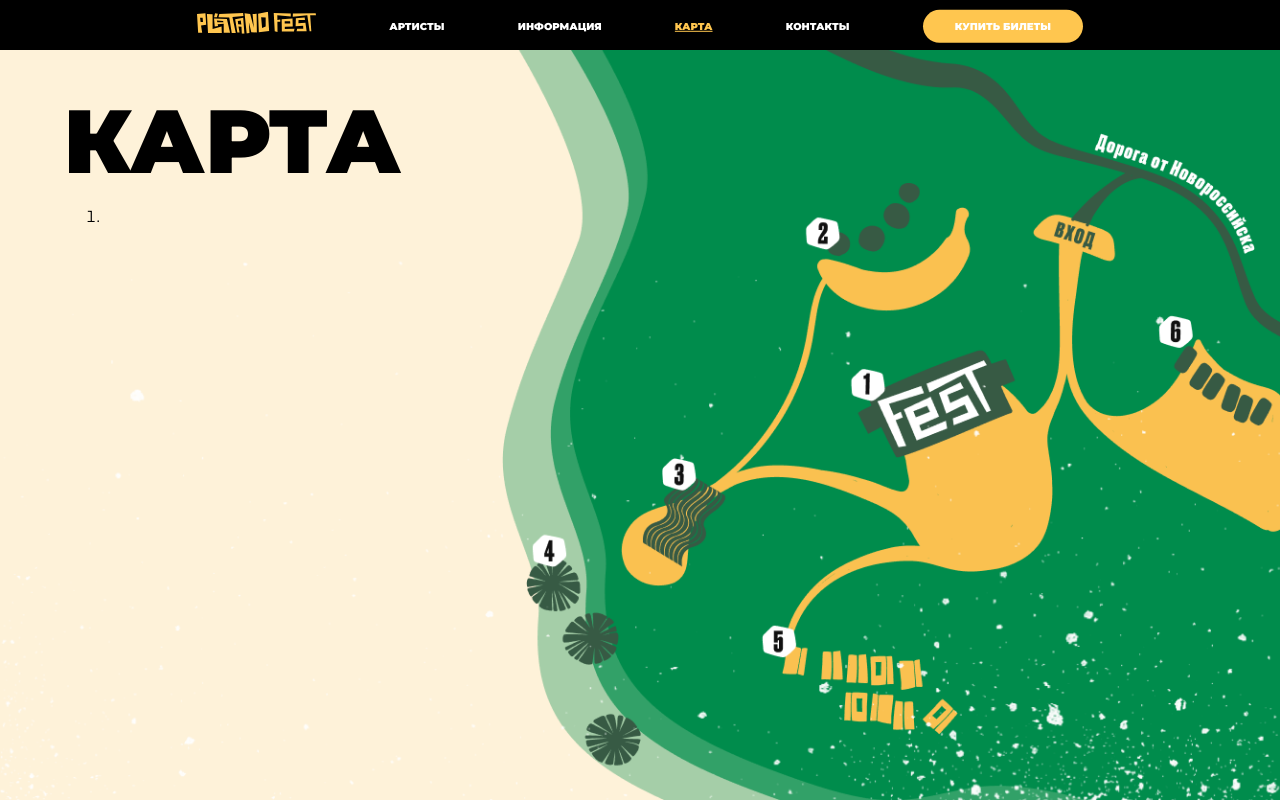
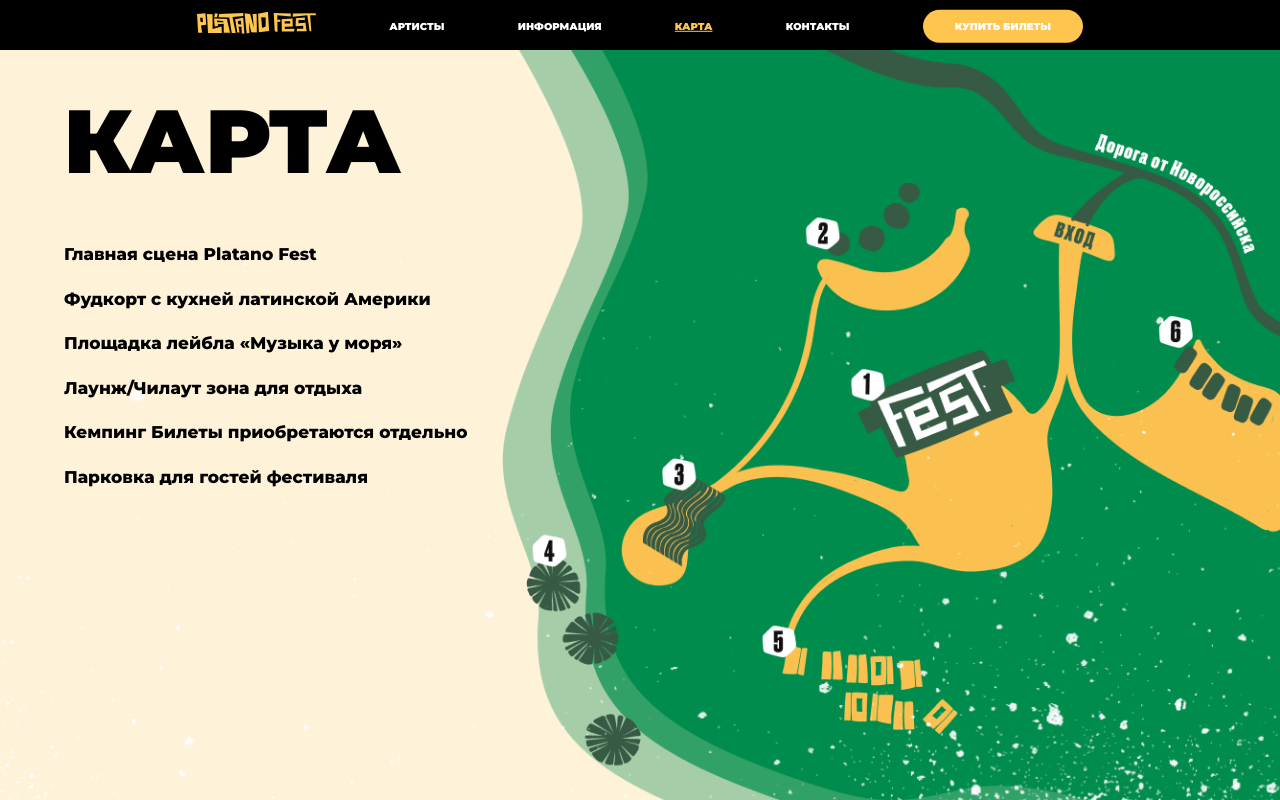
Before and after one commit to BoikoAnastasiia/Platano-Fest, a React (Create React App) app: page /map in a window 1280 px wide. Built offline with nearby package versions, Linux system fonts and the light colour scheme.

Commit message:
error in exact

```diff
--- a/src/Views/Map/Map.jsx
+++ b/src/Views/Map/Map.jsx
@@ -2,8 +2,11 @@ import AppBar from '../../Сomponents/AppBar';
 import MainContainer from '../../Сomponents/MainContainer';
 import Header from '../../Сomponents/Header';
 import map from './images/map.png';
+import './Map.scss';
 
 export default function Map() {
+  let number = 0;
+
   return (
     <div
       style={{
@@ -16,9 +19,28 @@ export default function Map() {
       <AppBar />
       <MainContainer>
         <Header text="карта" />
-        <ol>
-          <li className="map-list-item"></li>
-        </ol>
+        <ul className="map-list">
+          <li
+            className="map-list-item"
+            style={{
+              fontSize: '17px',
+              '&::before': {
+                content: `${number++}`,
+                color: 'black',
+                fontSize: '15px',
+              },
+            }}
+          >
+            Главная сцена Platano Fest
+          </li>
+          <li className="map-list-item">Фудкорт с кухней латинской Америки</li>
+          <li className="map-list-item">Площадка лейбла «Музыка у моря»</li>
+          <li className="map-list-item">Лаунж/Чилаут зона для отдыха</li>
+          <li className="map-list-item">
+            Кемпинг <span>Билеты приобретаются отдельно</span>
+          </li>
+          <li className="map-list-item">Парковка для гостей фестиваля</li>
+        </ul>
       </MainContainer>
     </div>
   );
--- /dev/null
+++ b/src/Views/Map/Map.scss
@@ -0,0 +1,9 @@
+.map-list-item {
+  font-size: 17px;
+  font-weight: 800;
+  margin-bottom: 25px;
+}
+
+.map-list {
+  margin-top: 53px;
+}
--- a/src/Сomponents/AppBar/AppBar.jsx
+++ b/src/Сomponents/AppBar/AppBar.jsx
@@ -9,13 +9,12 @@ export default function AppBar() {
       <nav className="nav">
         <ul className="nav-list">
           <li>
-            <Link exact to="/">
+            <Link to="/">
               <SmallLogo />
             </Link>
           </li>
           <li>
             <NavLink
-              exact
               to="/artists"
               className="NavLink"
               activeClassName="NavLink--active"
@@ -25,7 +24,6 @@ export default function AppBar() {
           </li>
           <li>
             <NavLink
-              exact
               to="/information"
               className="NavLink"
               activeClassName="NavLink--active"
@@ -36,7 +34,6 @@ export default function AppBar() {
 
           <li>
             <NavLink
-              exact
               to="/map"
               className="NavLink"
               activeClassName="NavLink--active"
@@ -46,7 +43,6 @@ export default function AppBar() {
           </li>
           <li>
             <NavLink
-              exact
               to="/contacts"
               className="NavLink"
               activeClassName="NavLink--active"
@@ -56,7 +52,6 @@ export default function AppBar() {
           </li>
           <li>
             <NavLink
-              exact
               to="/buy-tickets"
               className="NavButton"
               activeClassName="NavButton--active"
--- a/src/Сomponents/SideBar/Sidebar.jsx
+++ b/src/Сomponents/SideBar/Sidebar.jsx
@@ -36,7 +36,6 @@ export default function Sidebar({ onClose }) {
           <ul className="nav-links">
             <li className="router-list">
               <NavLink
-                exact
                 to="/artists"
                 className="NavLink"
                 activeClassName="NavLink--active"
@@ -46,7 +45,6 @@ export default function Sidebar({ onClose }) {
             </li>
             <li className="router-list">
               <NavLink
-                exact
                 to="/information"
                 className="NavLink"
                 activeClassName="NavLink--active"
@@ -56,7 +54,6 @@ export default function Sidebar({ onClose }) {
             </li>
             <li className="router-list">
               <NavLink
-                exact
                 to="/buy-tickets"
                 className="NavLink"
                 activeClassName="NavLink--active"
@@ -66,7 +63,6 @@ export default function Sidebar({ onClose }) {
             </li>
             <li className="router-list">
               <NavLink
-                exact
                 to="/map"
                 className="NavLink"
                 activeClassName="NavLink--active"
@@ -76,7 +72,6 @@ export default function Sidebar({ onClose }) {
             </li>
             <li className="router-list">
               <NavLink
-                exact
                 to="/contacts"
                 className="NavLink"
                 activeClassName="NavLink--active"
```
Also changed, not shown: src/Views/Map/images/Mask Group.svg (added).
